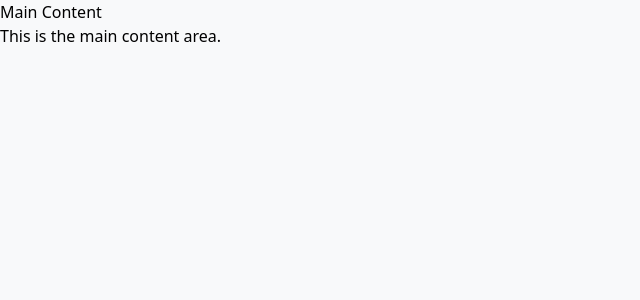
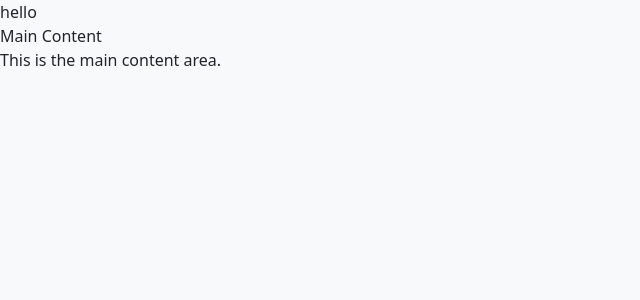
Before and after one commit to dev-rome/v4, a React (Vite) app: page / in a window 1280 px wide. Shown: the top 300 px of the page, without its empty margins (0-640 px from the left). Built offline with nearby package versions, Linux system fonts and the light colour scheme.

Commit message:
Update Layout.tsx
added light and dark text color change

```diff
--- a/src/components/Layout.tsx
+++ b/src/components/Layout.tsx
@@ -1,4 +1,5 @@
 import React, { ReactNode } from "react";
+import Navigation from "./Navigation";
 
 interface LayoutProps {
   children: ReactNode;
@@ -6,7 +7,8 @@ interface LayoutProps {
 
 const Layout: React.FC<LayoutProps> = ({ children }) => {
   return (
-    <div className="flex flex-col bg-light dark:bg-dark min-h-screen">
+    <div className="text-light-text dark:text-dark-text flex min-h-screen flex-col bg-light dark:bg-dark">
+      <Navigation />
       <main>{children}</main>
     </div>
   );
```
